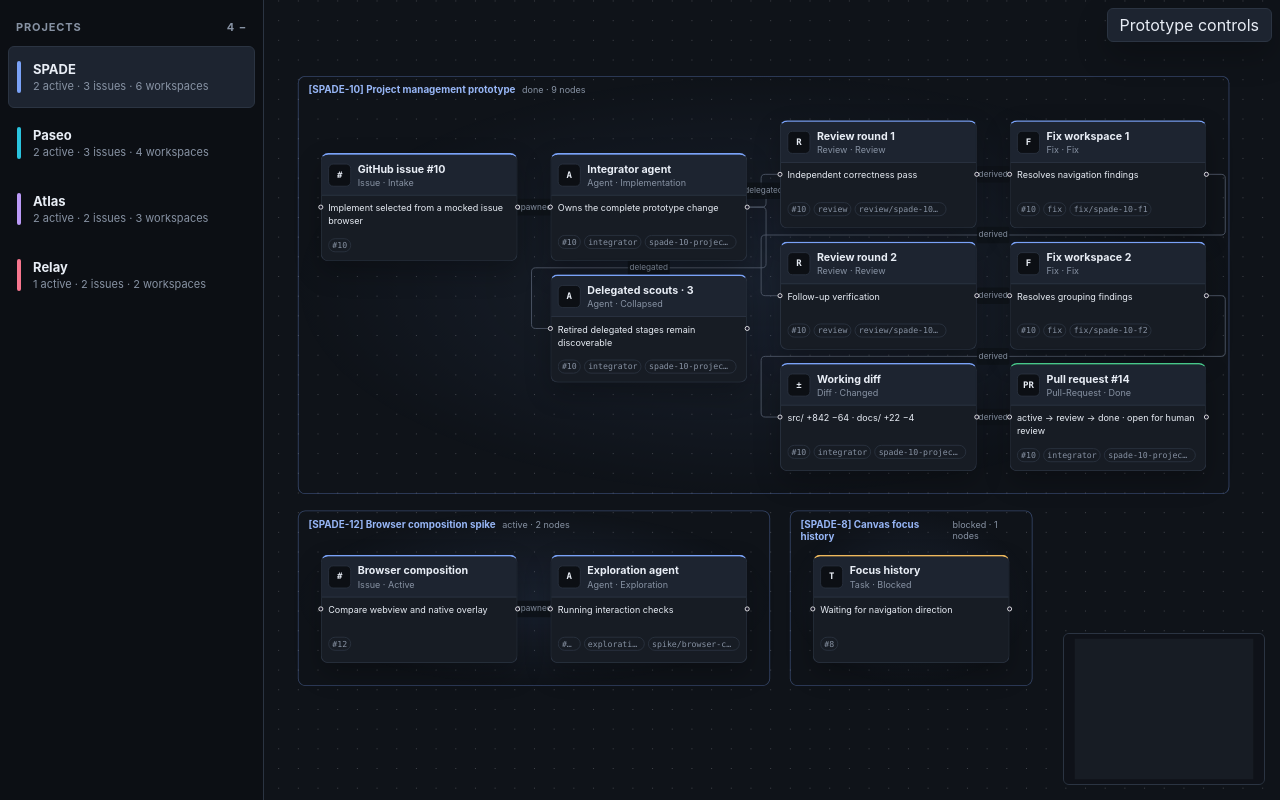
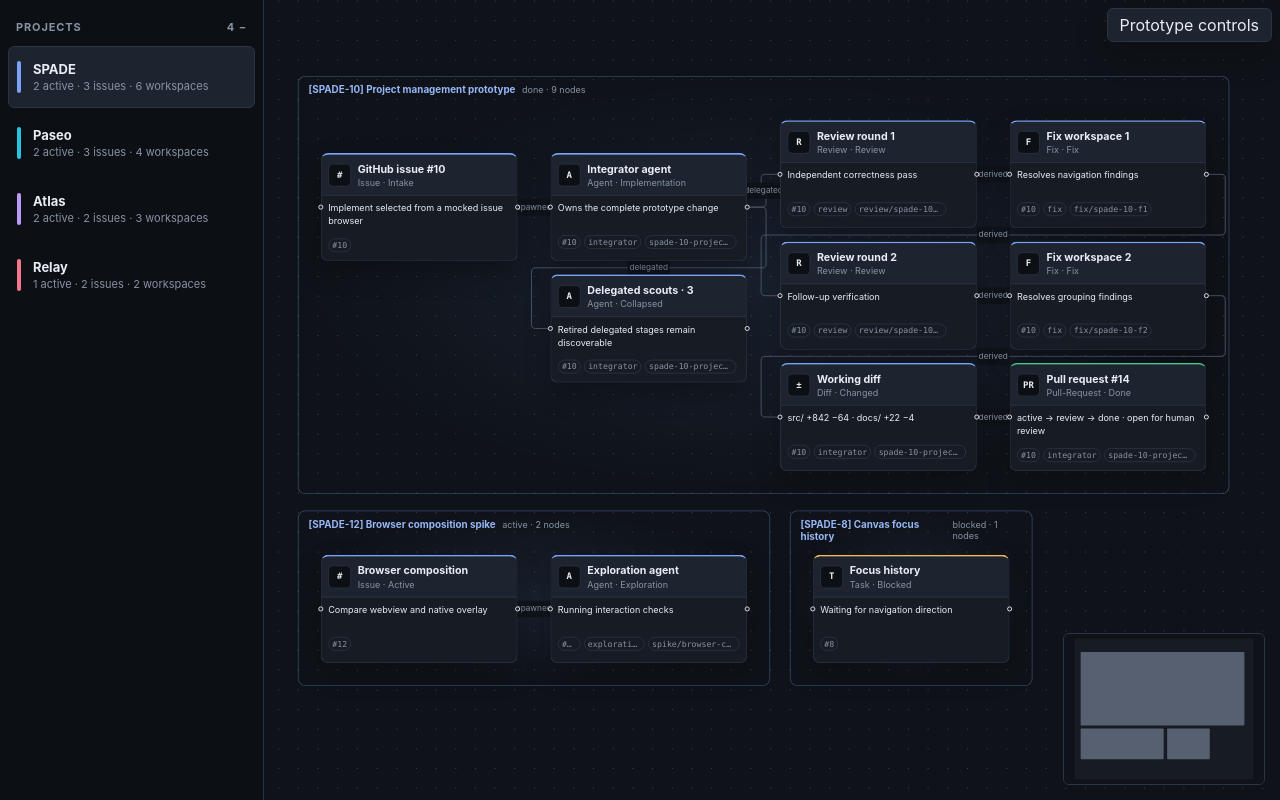
Before and after one commit to skflowne/spade, a React (Vite) app in the folder src/renderer/: page / in a window 1280 px wide. Built offline with nearby package versions, Linux system fonts and the light colour scheme.

Commit message:
fix: render node movement during drag

```diff
--- a/src/renderer/src/App.tsx
+++ b/src/renderer/src/App.tsx
@@ -1,8 +1,9 @@
-import { useCallback, useMemo, useState } from 'react'
+import { useCallback, useLayoutEffect, useMemo, useState } from 'react'
 import {
   Background,
   MiniMap,
   ReactFlow,
+  useNodesState,
   type NodeTypes,
   type OnNodeDrag,
   type Viewport
@@ -52,10 +53,13 @@ export function App(): React.JSX.Element {
     () => projectCanvas(records, navigation, grouping, selectedProjectId),
     [records, navigation, grouping, selectedProjectId]
   )
+  const [flowNodes, setFlowNodes, onNodesChange] = useNodesState<PrototypeFlowNode>(projection.nodes)
   const defaultViewport = navigation === 'dedicated'
     ? projectViewport(projectViewports, selectedProjectId, defaultDedicatedViewport)
     : defaultGlobalViewport
   const flowKey = navigation === 'dedicated' ? `project-${selectedProjectId}` : 'global'
+
+  useLayoutEffect(() => setFlowNodes(projection.nodes), [projection.nodes, setFlowNodes])
 
   const onNodeDragStop: OnNodeDrag<PrototypeFlowNode> = useCallback((_, node) => {
     if (node.type !== 'entity') return
@@ -121,9 +125,10 @@ export function App(): React.JSX.Element {
           <section className="canvas" aria-label="SPADE canvas">
             <ReactFlow
               key={flowKey}
-              nodes={projection.nodes}
+              nodes={flowNodes}
               edges={projection.edges}
               nodeTypes={nodeTypes}
+              onNodesChange={onNodesChange}
               onNodeDragStop={onNodeDragStop}
               onMoveEnd={onMoveEnd}
               defaultViewport={defaultViewport}
```
